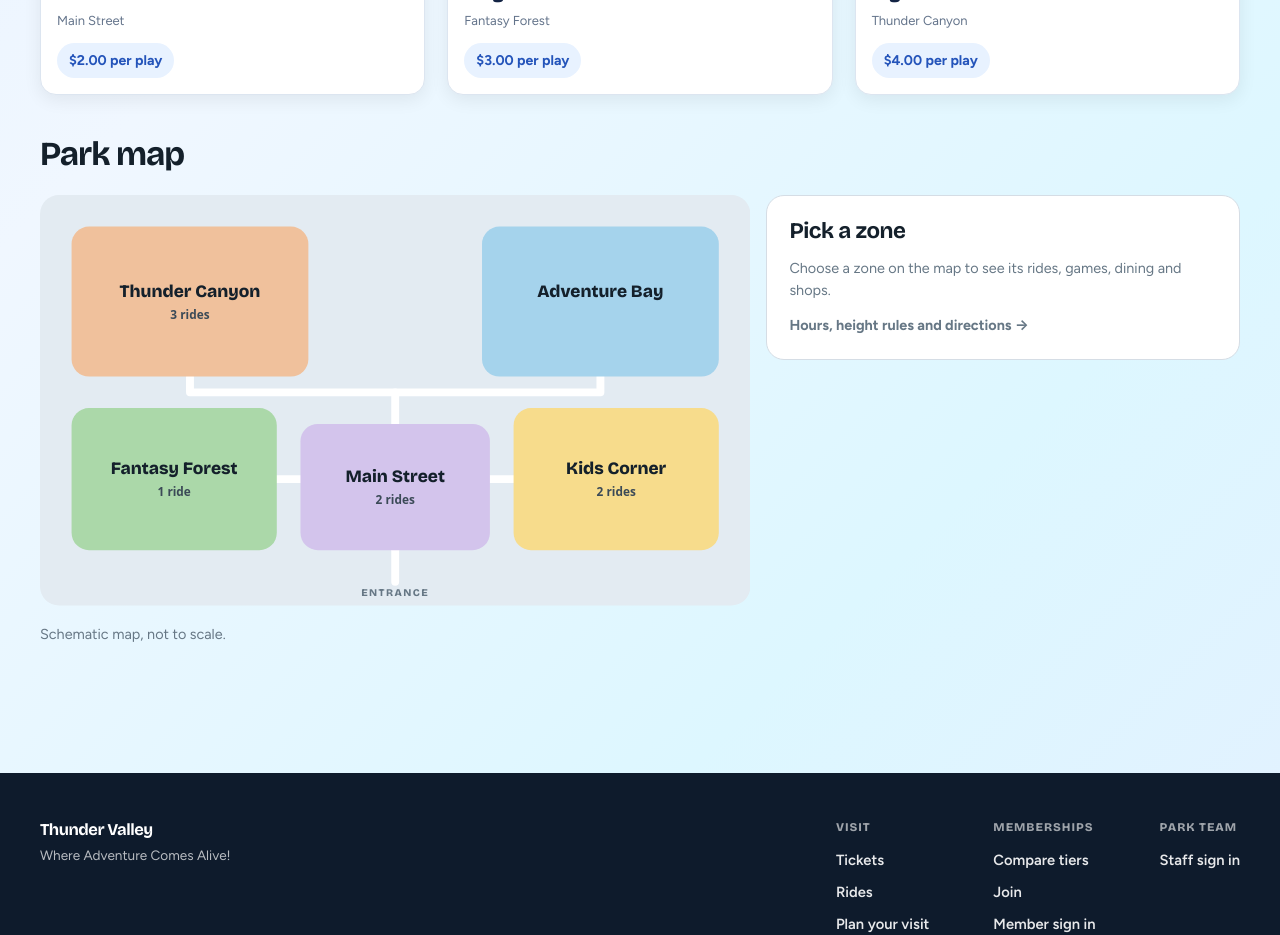
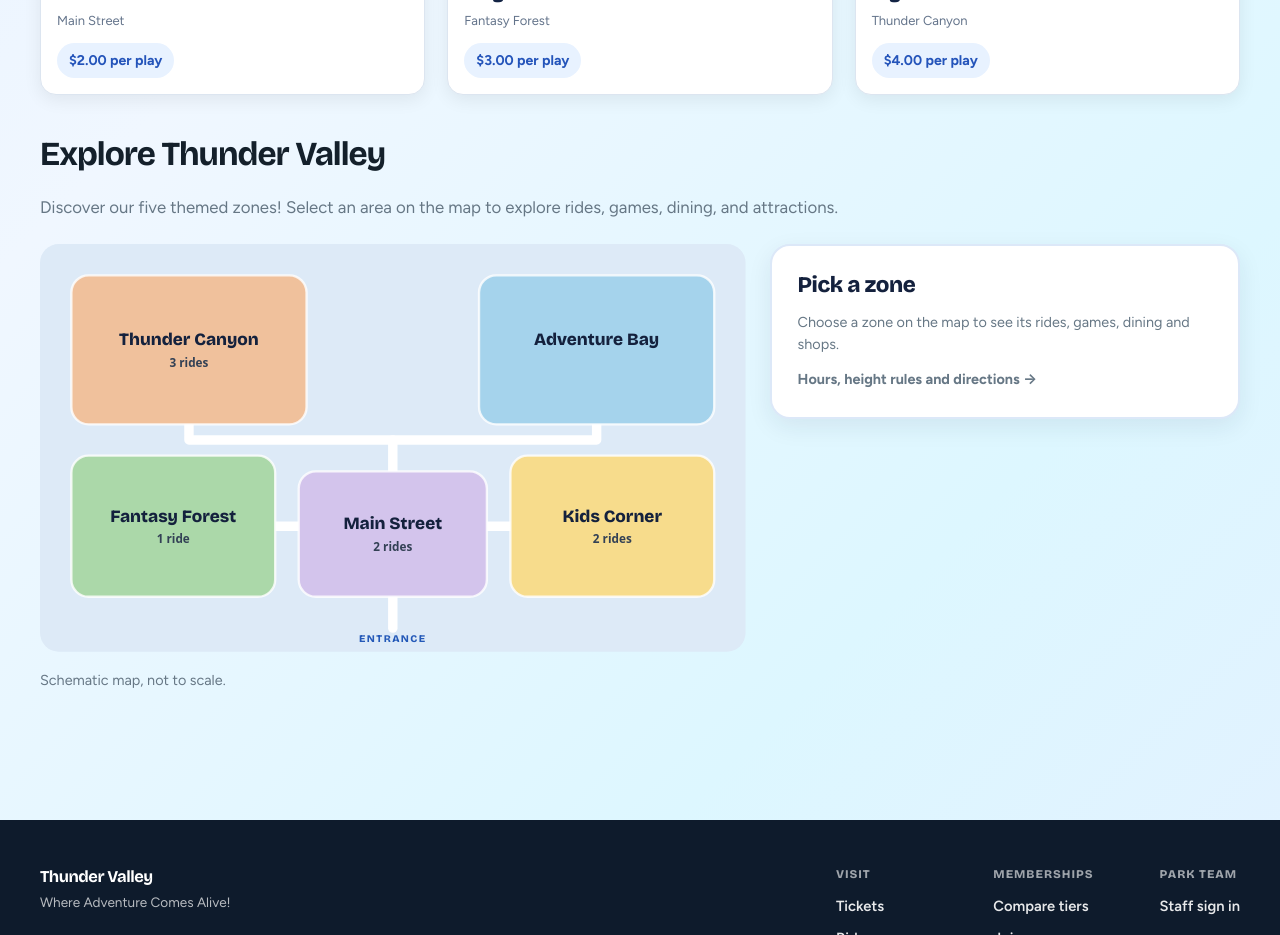
Before and after one commit to AlejandroJM0428/COSC-3380---Theme-Park-Project, a React (Vite) app in the folder client/: page /rides in a window 1280 px wide. Shown: the part 1120-2055 px from the top of the page. Built offline with nearby package versions, Linux system fonts and the light colour scheme.

Commit message:
Improve interactive park map design

```diff
--- a/client/src/pages/Rides.jsx
+++ b/client/src/pages/Rides.jsx
@@ -248,7 +248,16 @@ const filteredRides = useMemo(() => {
 
 
       <section aria-labelledby="pub-map-title">
-        <h2 id="pub-map-title" className="pub-h2 pub-h2-spaced">Park map</h2>
+
+        <h2 id="pub-map-title" className="pub-h2 pub-h2-spaced">
+          Explore Thunder Valley
+        </h2>
+
+        <p className="pub-lede">
+          Discover our five themed zones! Select an area on the map
+          to explore rides, games, dining, and attractions.
+        </p>
+
         <div className="pub-mapwrap">
           <ParkMap counts={counts} selected={selected} onSelect={toggleZone} />
 
--- a/client/src/public.css
+++ b/client/src/public.css
@@ -1059,3 +1059,102 @@
     transform: none;
   }
 }
+
+
+/* THUNDER VALLEY - Interactive Park Map */
+
+.pub-mapwrap {
+  gap: 24px;
+  align-items: start;
+}
+
+/* Map background */
+.pub-map-bg {
+  fill: #DDEAF7;
+}
+
+/* Walking paths */
+.pub-map-paths path {
+  stroke: #FFFFFF;
+  stroke-width: 12;
+}
+
+/* Park zones */
+.pub-zone {
+  cursor: pointer;
+  transition: opacity 0.25s ease;
+}
+
+.pub-zone rect {
+  stroke: rgba(255, 255, 255, 0.8);
+  stroke-width: 3;
+  transition: stroke 0.25s ease,
+              stroke-width 0.25s ease,
+              filter 0.25s ease;
+}
+
+/* Hover effect */
+.pub-zone:hover rect {
+  stroke: #3B82F6;
+  stroke-width: 6;
+  filter: brightness(1.06);
+}
+
+/* Selected zone */
+.pub-zone.on rect {
+  stroke: #2459B8;
+  stroke-width: 7;
+  filter: drop-shadow(0 4px 6px rgba(36, 89, 184, 0.25));
+}
+
+/* Dim other zones when one is selected */
+.pub-zone.dim {
+  opacity: 0.5;
+}
+
+/* Zone labels */
+.pub-zone-name {
+  font-weight: 900;
+  fill: #14213D;
+}
+
+.pub-zone-count {
+  fill: #334155;
+  font-weight: 700;
+}
+
+/* Entrance label */
+.pub-map-entrance {
+  fill: #2459B8;
+  font-weight: 900;
+}
+
+/* Information panel */
+.pub-zonepanel {
+  border: 2px solid #DCE8F8;
+  border-radius: 20px;
+  padding: 26px;
+  background: #FFFFFF;
+  box-shadow: 0 8px 24px rgba(20, 33, 61, 0.08);
+}
+
+.pub-zonepanel h3 {
+  color: #14213D;
+  font-weight: 900;
+}
+
+.pub-zonelist li {
+  transition: background 0.2s ease;
+}
+
+.pub-zonelist li:hover {
+  background: #F0F7FF;
+}
+
+@media (prefers-reduced-motion: reduce) {
+  .pub-zone,
+  .pub-zone rect,
+  .pub-zonelist li {
+    transition: none;
+  }
+}
```
